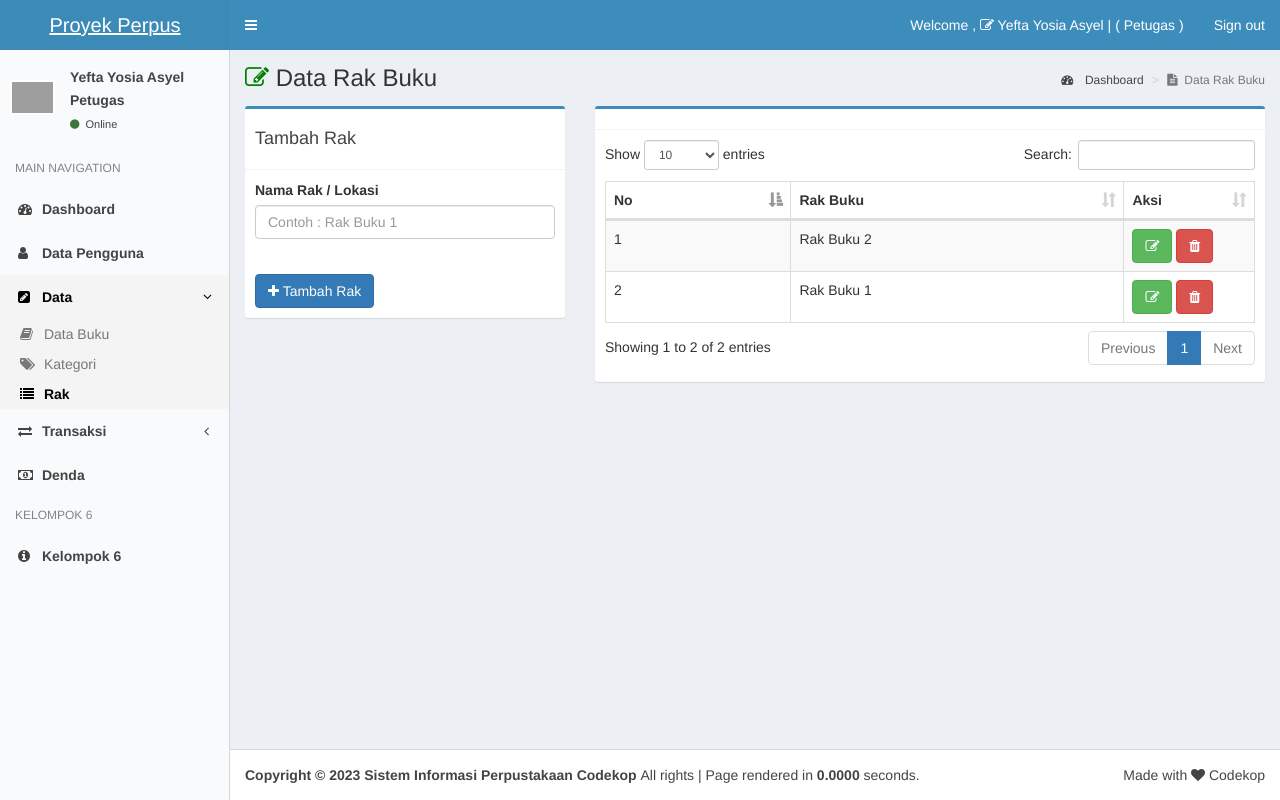
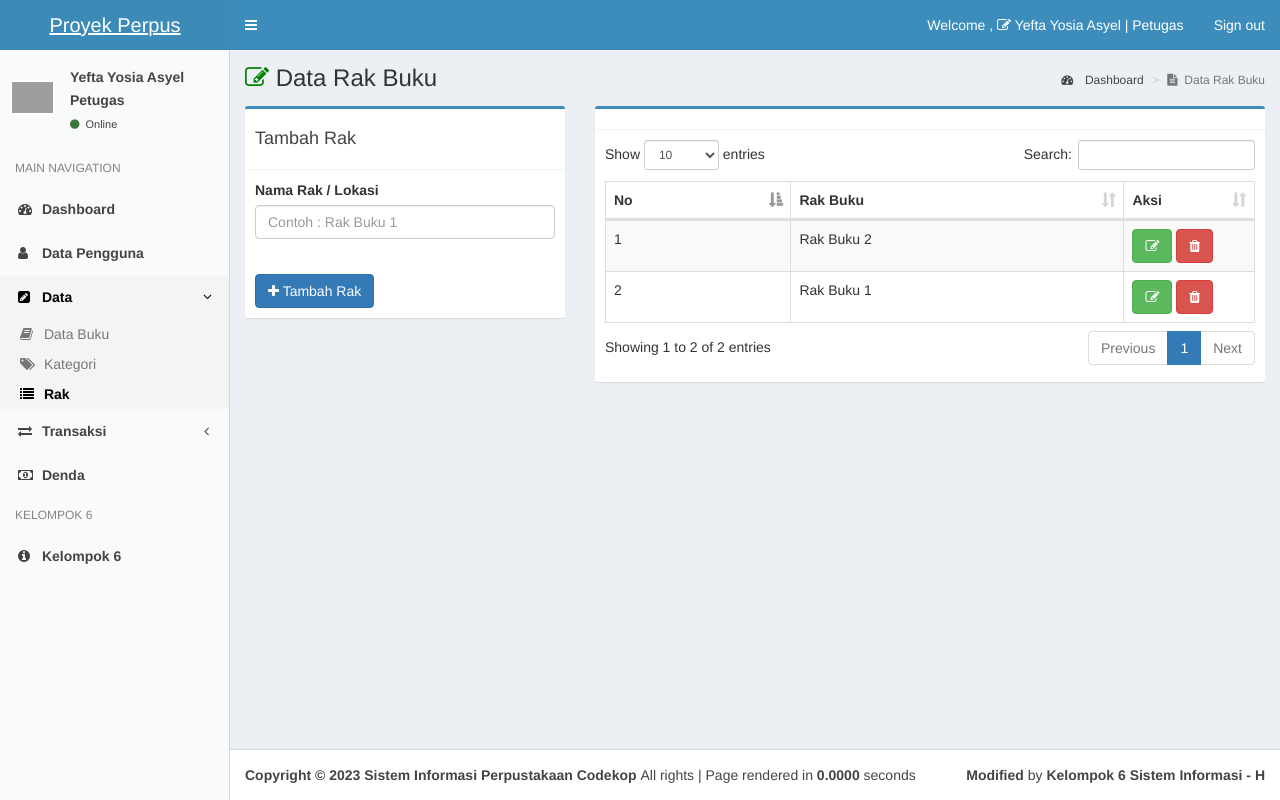
Before and after one commit to yeftakun/proyek-sistem-informasi-perpus, a CodeIgniter app: page /database/index.php/data/rak in a window 1280 px wide. Run offline with CodeIgniter, Linux system fonts and the light colour scheme; a user stored in the database is signed in; data comes from the database, SQL or seed files in the repository; some libraries are stand-ins or nearby versions; grey boxes are pictures that could not be loaded.

Commit message:
detail tentang kelompok 6

```diff
--- a/application/views/footer_view.php
+++ b/application/views/footer_view.php
@@ -2,9 +2,10 @@
 <div class="clearfix"></div>
 <footer class="main-footer">
     <div id="mycredit"><strong> Copyright &copy; <?php echo date('Y');?> Sistem Informasi Perpustakaan Codekop
-    </strong> All rights | Page rendered in <strong>{elapsed_time}</strong> seconds.
+    </strong> All rights | Page rendered in <strong>{elapsed_time}</strong> seconds
     <div class="pull-right">
-     <span id="made_with"></span>
+      <b>Modified</b> by <b>Kelompok 6 Sistem Informasi - H</b>
+     <!-- <span id="made_with"></span> -->
     </div></div>
 </footer>
 
--- a/application/views/header_view.php
+++ b/application/views/header_view.php
@@ -78,7 +78,7 @@
               $d = $this->db->query("SELECT * FROM tbl_login WHERE id_login = '$idbo'")->row();
              ?>
             <a href="<?= base_url('user/edit/'.$idbo);?>">
-              Welcome , <i class="fa fa-edit"> </i> <?php echo $d->nama; echo ' | ( '.$d->level.' )'; ?></a>
+              Welcome , <i class="fa fa-edit"> </i> <?php echo $d->nama; echo ' | '.$d->level.' '; ?></a>
           </li>
           <li>
             <a href="<?php echo base_url();?>login/logout">Sign out</a>
```
